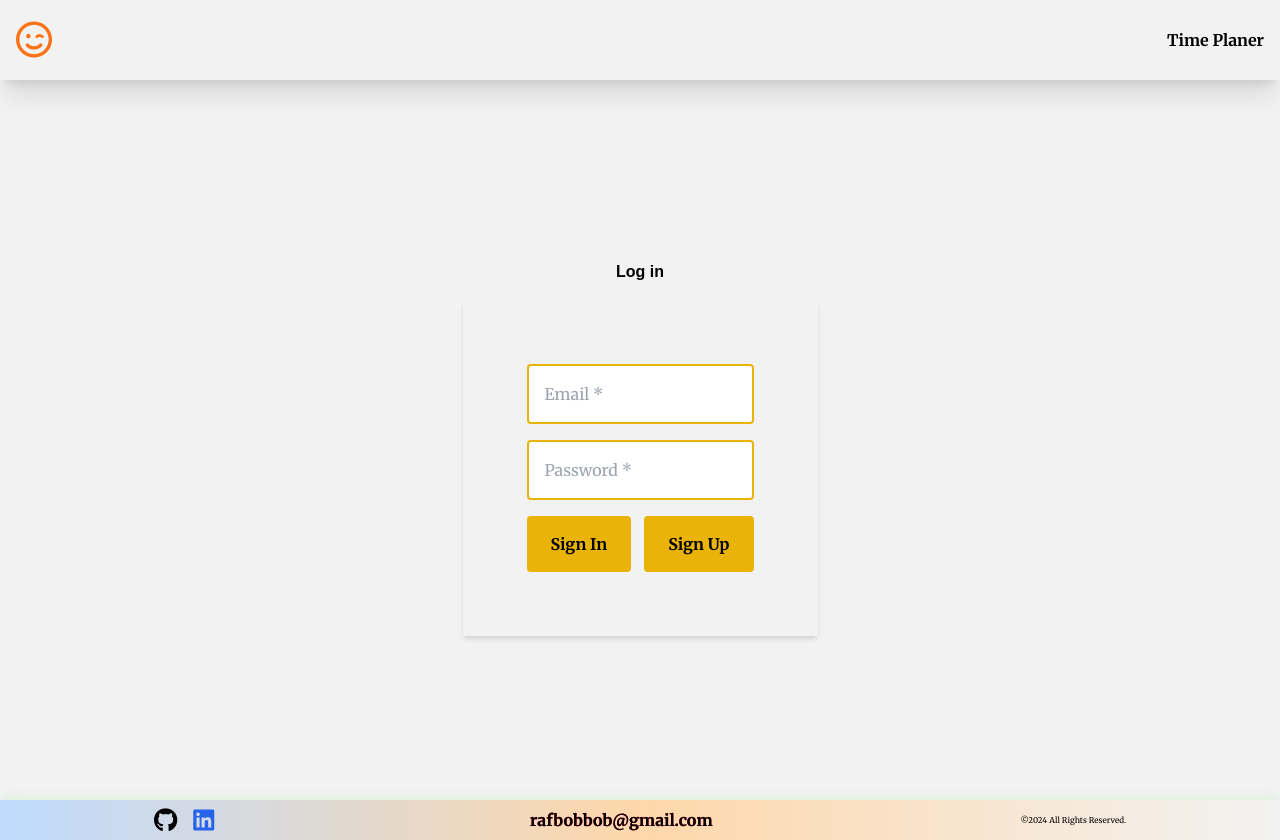
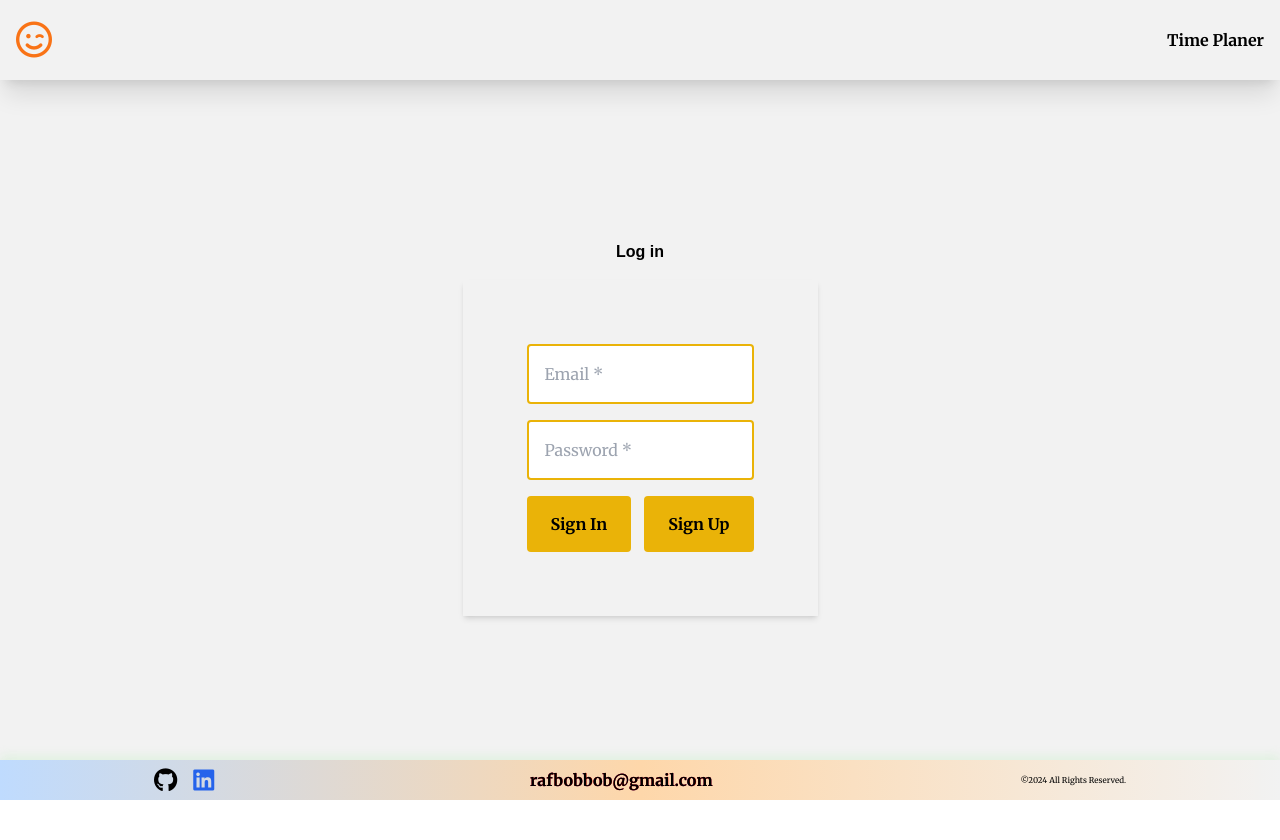
Before and after one commit to sabaudianin/TimePlaner, a React (Vite) app: page / in a window 1280 px wide. After the commit the page ends 800 px from the top, so only its background shows below. Built offline with nearby package versions, Linux system fonts and the light colour scheme; a web font is replaced by a local one.

Commit message:
Change vh in Login component

```diff
--- a/src/components/Login.jsx
+++ b/src/components/Login.jsx
@@ -12,7 +12,7 @@ export const Login = () => {
 	};
 
 	return (
-		<section className="flex justify-around items-center min-h-[90vh] flex-col lg:flex-row  ">
+		<section className="flex justify-around items-center min-h-[85vh] flex-col lg:flex-row  ">
 			<div className="w-full lg:w-1/2 h-full lg:h-full hidden lg:flex justify-center items-center hide-on-wide ">
 				<div className="relative w-[80%] h-[80%] bg-red-400 ">
 					<ImageBox src="/learn.jpg" top="top-10" left="left-0" />
--- a/src/components/UserTaskList.jsx
+++ b/src/components/UserTaskList.jsx
@@ -12,7 +12,7 @@ export const UserTaskList = ({ selectedDay }) => {
 	return (
 		<section className="text-xs lg:text-xl">
 			{tasksForSelectedDay.length > 0 ? (
-				<ul className="grid grid-cols-2 lg:grid-cols-3 gap-3 py-2 mx-4 lg:mx-16 ">
+				<ul className="grid grid-cols-3 lg:grid-cols-3 gap-3 py-2 mx-4 lg:mx-16 ">
 					{tasksForSelectedDay.map((task) => {
 						const taskBorderClass = task.completed
 							? "border-green-300 shadow-[0_10px_20px_rgba(0,255,0,0.5)]"
```
